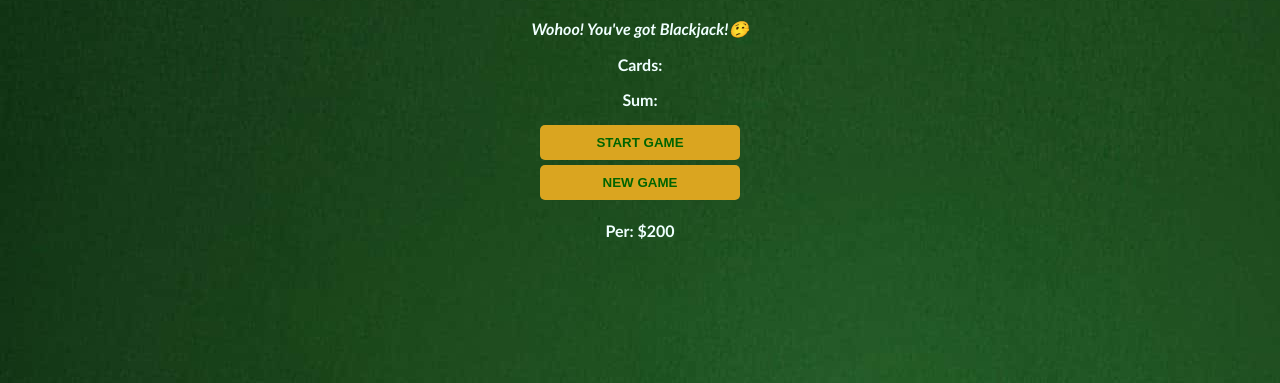
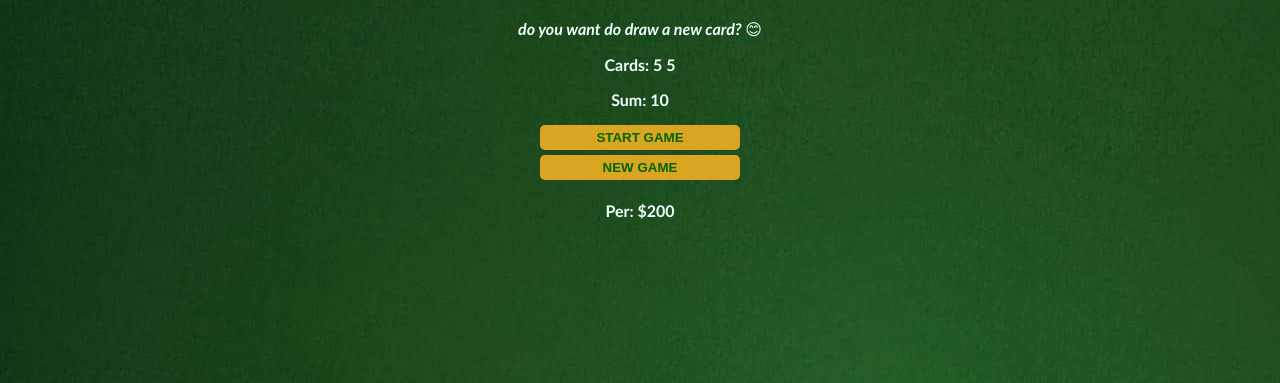
Before and after one commit to Shamim630/counterWeb, a plain HTML site: page html/blackjack.html in a window 1280 px wide. Both pictures are taken after a click on the button "START GAME". Shown: the part 63-446 px from the top of the page. Drawn offline with Linux system fonts and the light colour scheme.

Commit message:
a description

```diff
--- a/css/blackjack.css
+++ b/css/blackjack.css
@@ -15,14 +15,18 @@ button{
     background-color: goldenrod;
     border: none;
     font-weight: bolder;
-    padding-top: 10px;
-    padding-bottom: 10px;
+    padding-top: 5px;
+    padding-bottom: 5px;
     color:darkgreen;
     width: 200px;
     margin-bottom: 5px;
+    margin-bottom: px;
     border-radius: 5px;
 }
 #message-el{
 
     font-style: italic;
 }
+.el{
+    color: red;
+}
--- a/html/blackjack.html
+++ b/html/blackjack.html
@@ -13,7 +13,7 @@
     <p id="cards-el">Cards: </p>
     <p id="sum-el">Sum:</p>
     <button onclick="startGame()">START GAME</button><br>
-    <button onclick="stopGame()">NEW GAME</button>
+    <button onclick="newCard()">NEW GAME</button>
     <p id="price-el">Per: $200</p>
     <div style="padding-top: 150px">
       <footer>
--- a/js/blackjack.js
+++ b/js/blackjack.js
@@ -1,14 +1,28 @@
-let firstCard=10
-let secontCard=11;
-let sum=firstCard+secontCard;
-let hasBlackjack=false;
+let firstCard=getRandomCard()
+let secontCard=getRandomCard()
+let cards=[firstCard,secontCard]
+let sum=firstCard+secontCard
+let hasBlackjack=false
 let isAlive=true
 let message=""
 let messageEL=document.getElementById("message-el")
+let sumEL=document.querySelector("#sum-el")
+let cardsEL=document.querySelector("#cards-el")
 
 function startGame(){
+    renderGame()
+}
+
+function renderGame(){
+    cardsEL.textContent="Cards: "
+
+    for(let i=0; i<cards.length;i++){
+        cardsEL.textContent+=cards[i]+" "
+    }
+
+    sumEL.textContent="Sum: "+sum
     if(sum<=20){
-        message="do you want do dra a new card? 😊"
+        message="do you want do draw a new card? 😊"
         messageEL.textContent=message;
     }
     else if(sum===21){
@@ -21,4 +35,15 @@ function startGame(){
         isAlive=false
         messageEL.textContent=message;
     }
+
 }
+function newCard(){
+    let card = getRandomCard()
+    sum+=card;
+    cards.push(card)
+    console.log("🙂")
+    renderGame()
+}
+function getRandomCard(){
+    return card =5;
+}
```
